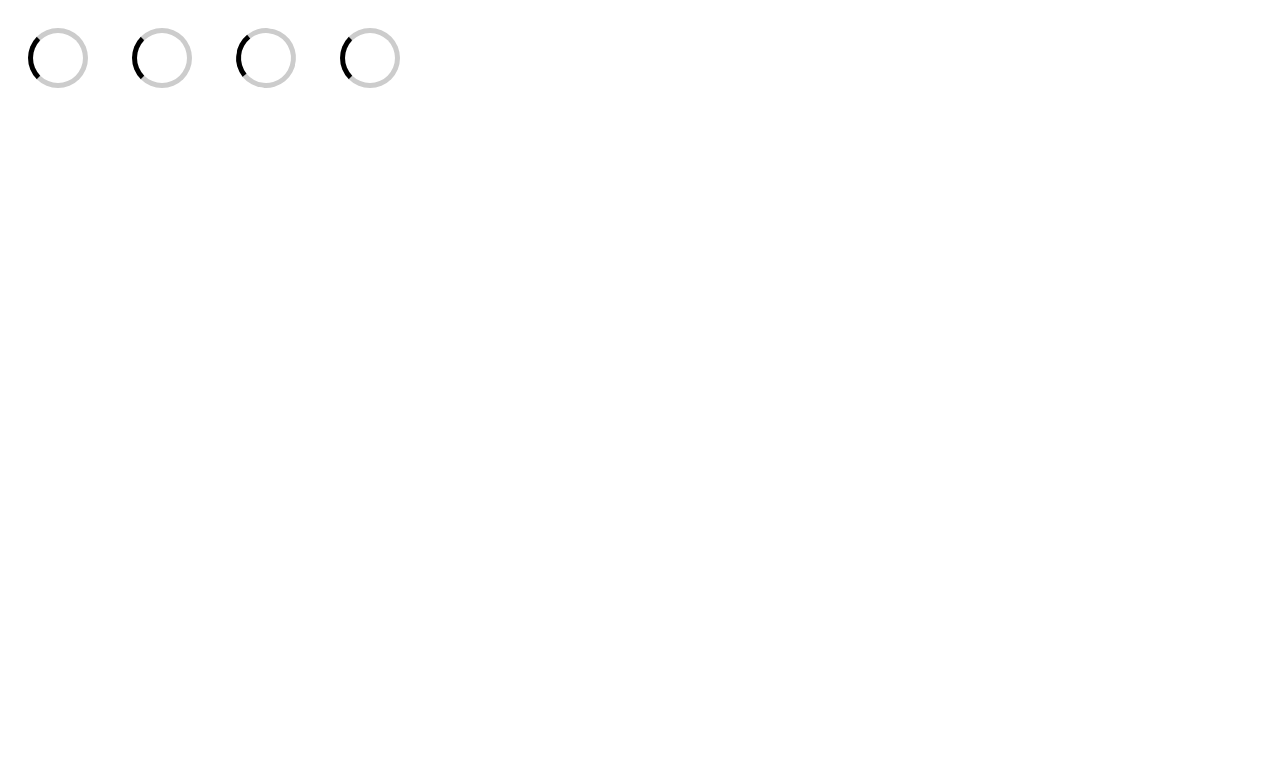
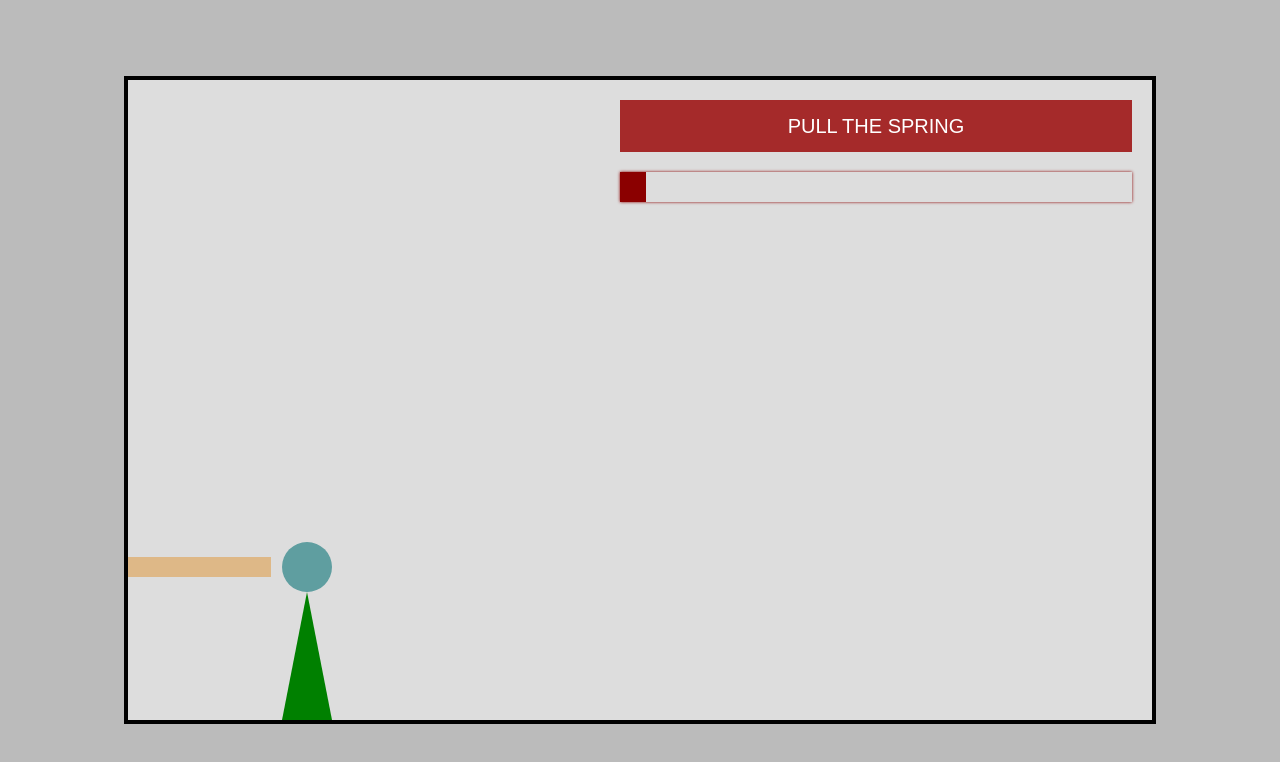
Before and after one commit to bmaronka/animations-CSS-JS, a plain HTML site: page index.html in a window 1280 px wide. Drawn offline with Linux system fonts and the light colour scheme.

Commit message:
change index.html for spring animation and add styles

```diff
--- a/index.html
+++ b/index.html
@@ -5,16 +5,33 @@
     <meta name="viewport" content="width=device-width, initial-scale=1.0">
     <meta http-equiv="X-UA-Compatible" content="ie=edge">
     <title>Animations</title>
-    <link rel="stylesheet" href="style.css">
+    <!-- <link rel="stylesheet" href="style.css"> -->
+    <link rel="stylesheet" href="springStyle.css">
 </head>
 
 <body>
-    <div class="spinner v1"></div>
+    <!-- spinner -->
+    <!-- <div class="spinner v1"></div>
     <div class="spinner v2"></div>
     <div class="spinner v3"></div>
-    <div class="spinner v4"></div>
+    <div class="spinner v4"></div> -->
 
-    <script src="spinner.js"></script>
+    <!-- <script src="spinner.js"></script> -->
+
+    <!-- springAnimation -->
+    <div class="room">
+        <div class="ball"></div>
+        <div class="spring"></div>
+        <div class="column"></div>
+        <div class="panel">
+            <button class="btn-active">Pull the spring</button>
+            <div class="bar">
+                <div class="fill"></div>
+            </div>
+        </div>
+    </div>
+
+    <script src="springAnimation.js"></script>
 </body>
 
 </html>
--- /dev/null
+++ b/springStyle.css
@@ -0,0 +1,89 @@
+body {
+    display: flex;
+    height: 100vh;
+    margin: 0;
+    background-color: #bbb;
+}
+
+.room {
+    position: relative;
+    height: 80vh;
+    width: 80vw;
+    margin: auto;
+    border: 4px solid black;
+    background-color: #ddd;
+    overflow: hidden;
+}
+
+.ball {
+    position: absolute;
+    left: 15%;
+    bottom: 20%;
+    width: 50px;
+    height: 50px;
+    border-radius: 50%;
+    background-color: cadetblue;
+}
+
+.column {
+    position: absolute;
+    bottom: 0;
+    left: 15%;
+    border-bottom: calc(0.2 * 80vh) solid green;
+    border-left: 25px solid transparent;
+    border-right: 25px solid transparent;
+}
+
+.spring {
+    position: absolute;
+    left: -3%;
+    bottom: calc(20% + 15px);
+    width: 17%;
+    height: 20px;
+    background-color: burlywood;
+}
+
+.panel {
+    position: absolute;
+    top: 20px;
+    right: 20px;
+    width: 40vw;
+}
+
+.btn-active {
+    display: block;
+    width: 100%;
+    border: none;
+    background-color: brown;
+    color: white;
+    font-size: 20px;
+    text-transform: uppercase;
+    font-family: arial;
+    line-height: 250%;
+    user-select: none;
+    cursor: pointer;
+    transition: background-color .3s;
+}
+
+@media (max-width: 800px) {
+    .panel {
+        width: auto;
+        left: 20px;
+    }
+}
+
+.btn-active:hover {
+    background-color: cadetblue;
+}
+
+.bar {
+    height: 30px;
+    margin-top: 20px;
+    box-shadow: 0 0 3px 0 darkred;
+}
+
+.fill {
+    width: 5%;
+    height: 30px;
+    background-color: darkred;
+}
```
Also changed, not shown: springAnimation.js (added).
